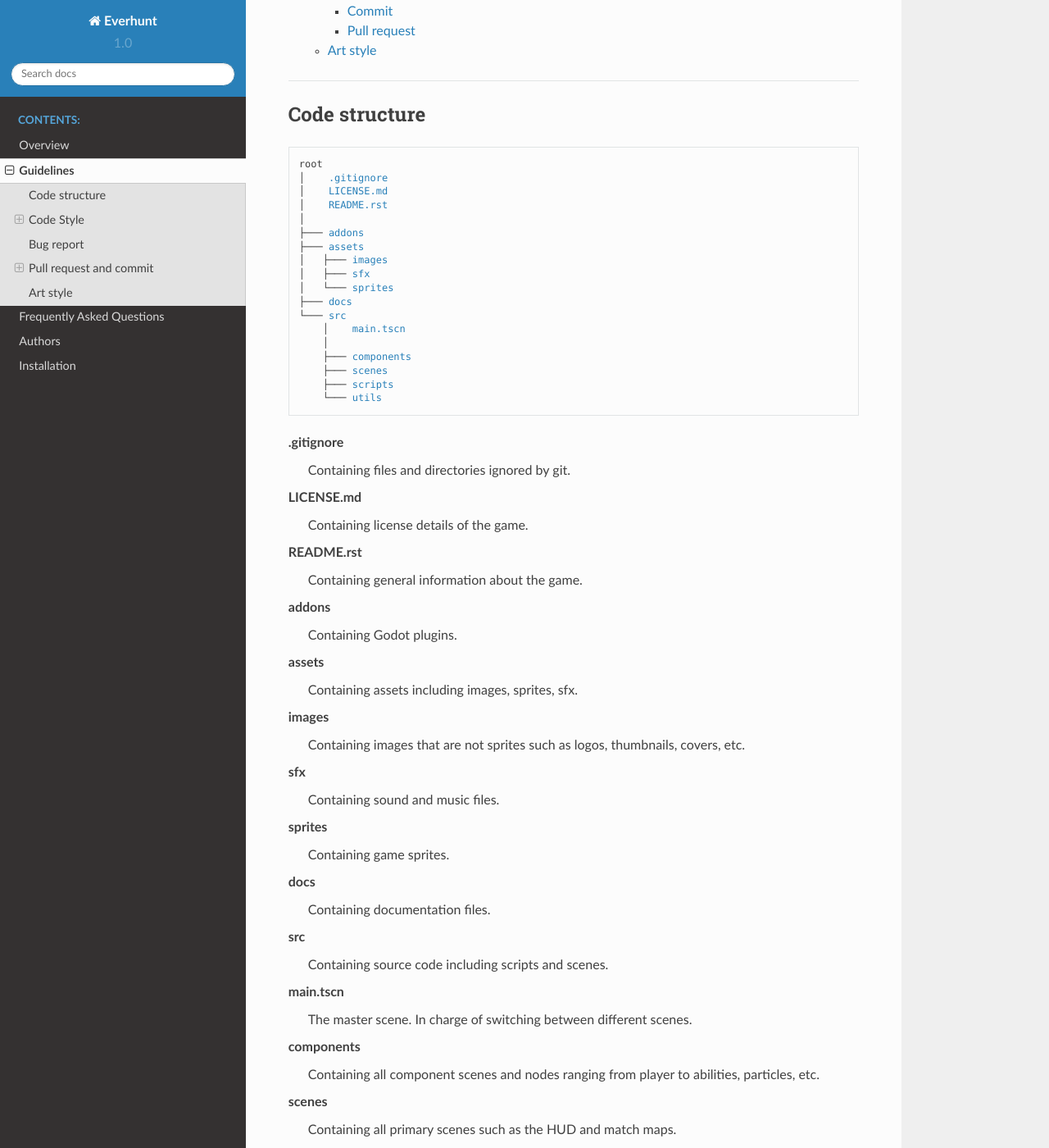
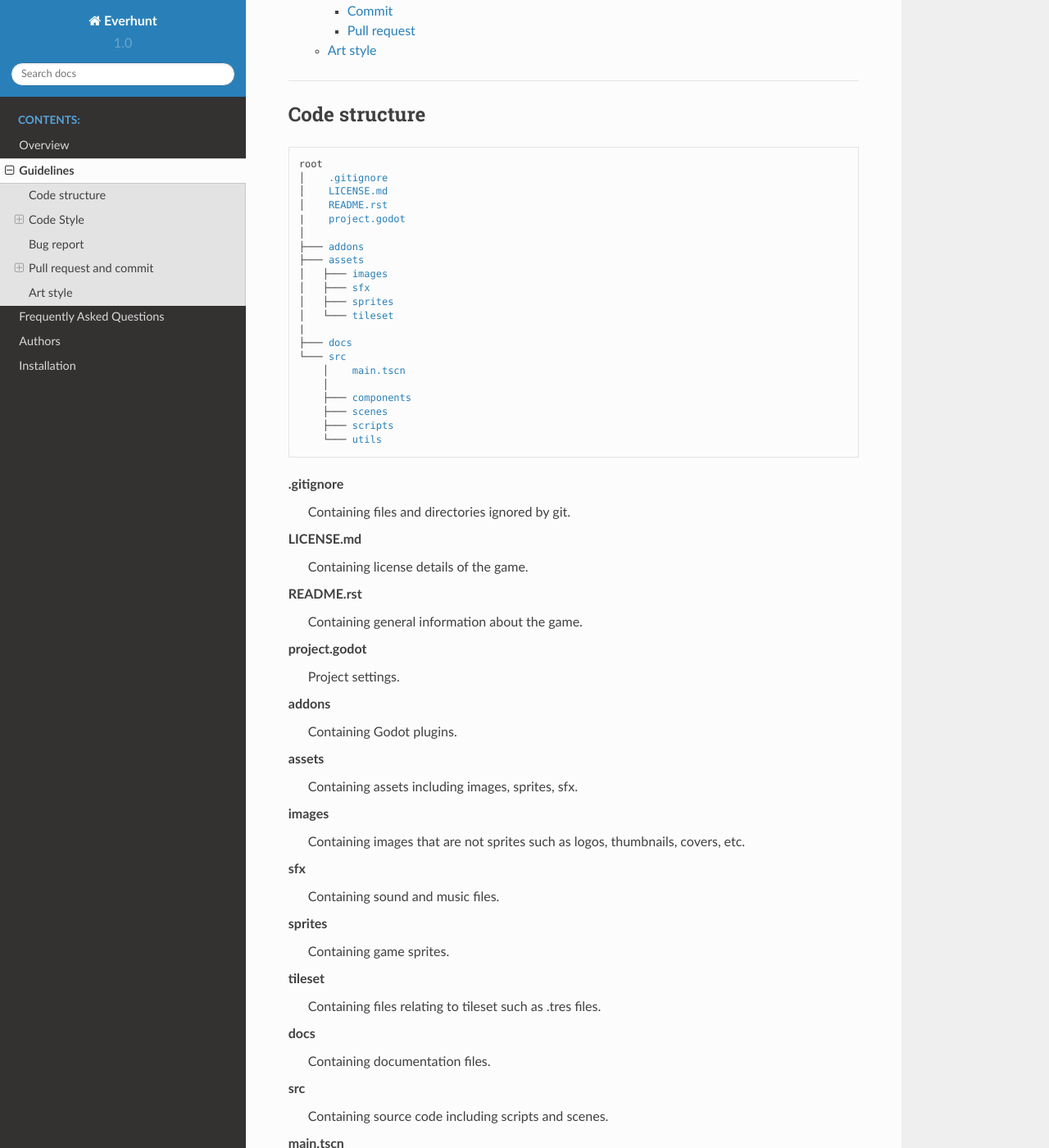
Before and after one commit to Legacy107/Everhunt, a Sphinx documentation site: the page built from docs/guidelines.rst, in a window 1280 px wide and 1400 px high, scrolled down 410 px. Shown: the whole window at 82% size. Built offline with Sphinx 7.4.7 and the Read the Docs theme 2.0.0, drawn with Linux system fonts in a browser that asks for light colours.

Commit message:
Add project.godot and tileset to docs

```diff
--- a/docs/guidelines.rst
+++ b/docs/guidelines.rst
@@ -18,12 +18,15 @@
     │    :term:`.gitignore`
     │    :term:`LICENSE.md`
     │    :term:`README.rst`
+    |    :term:`project.godot`
     │
     ├─── :term:`addons`
     ├─── :term:`assets`
     │   ├─── :term:`images`
     │   ├─── :term:`sfx`
-    │   └─── :term:`sprites`
+    │   ├─── :term:`sprites`
+    │   └─── :term:`tileset`
+    |
     ├─── :term:`docs`
     └─── :term:`src`
         │    :term:`main.tscn`
@@ -44,6 +47,9 @@
     README.rst : file
         Containing general information about the game.
 
+    project.godot : file
+        Project settings.
+
     addons : folder
         Containing Godot plugins.
 
@@ -58,6 +64,9 @@
 
     sprites : folder
         Containing game sprites.
+
+    tileset : folder
+        Containing files relating to tileset such as .tres files.
 
     docs : folder
         Containing documentation files.
```
